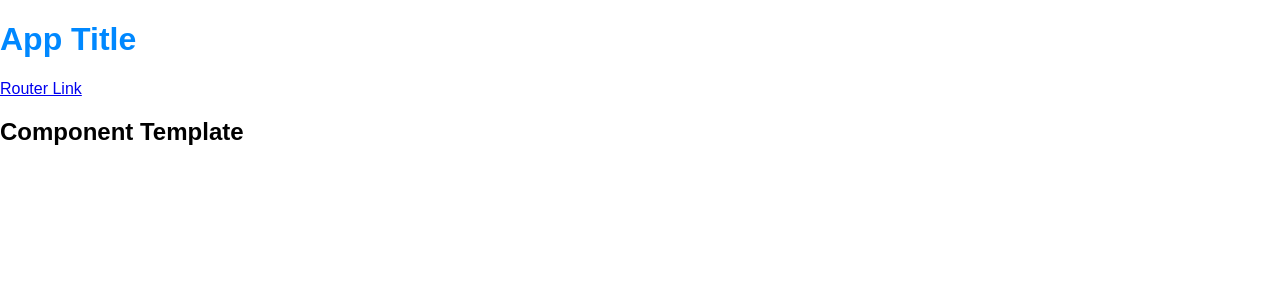
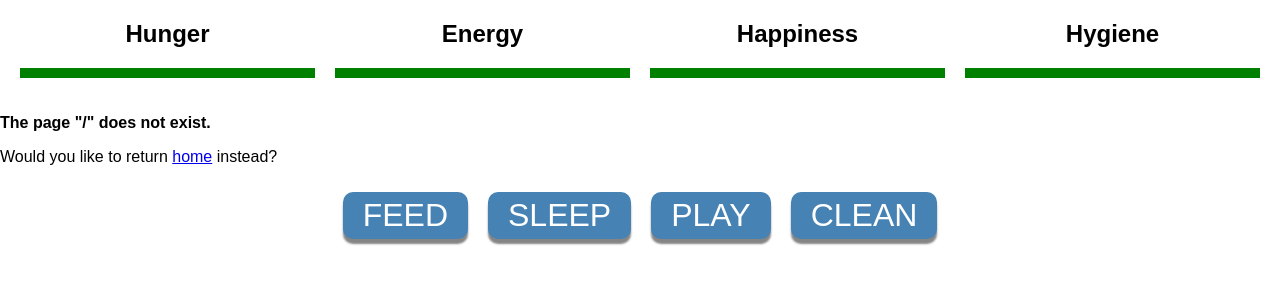
Before and after one commit to cbutton01/react-tamagotchi, a React app: page / in a window 1280 px wide. Shown: the top 300 px of the page. Built offline with nearby package versions, Linux system fonts and the light colour scheme.

Commit message:
add styles and content to status bar and action bar.

```diff
--- /dev/null
+++ b/src/components/ActionBar.jsx
@@ -0,0 +1,34 @@
+import React from 'react';
+
+function ActionBar() {
+  return (
+    <section>
+      <style jsx>
+        {`
+          section {
+            display: flex;
+            justify-content: center;
+          }
+
+          button {
+            border: none;
+            box-shadow: 0 5px 2px 0 #3339;
+            border-radius: 10px;
+            padding: 5px 20px;
+            text-transform: uppercase;
+            font-size: 2rem;
+            color: white;
+            margin: 10px;
+            background-color: steelblue;
+          }
+          `}
+      </style>
+      <button>Feed</button>
+      <button>Sleep</button>
+      <button>Play</button>
+      <button>Clean</button>
+    </section>
+  );
+}
+
+export default ActionBar;
--- a/src/components/App.jsx
+++ b/src/components/App.jsx
@@ -1,7 +1,7 @@
 import React from 'react';
 import Error404 from './Error404';
-import Header from './Header';
-import Component from './Component';
+import ActionBar from './ActionBar';
+import StatusBar from './StatusBar';
 import { Switch, Route } from 'react-router-dom';
 
 function App() {
@@ -20,11 +20,11 @@ function App() {
           }
         `}
       </style>
-      <Header/>
+      <StatusBar/>
       <Switch>
-        <Route exact path='/' component={Component}/>
         <Route component={Error404}/>
       </Switch>
+      <ActionBar/>
     </div>
   );
 }
--- a/src/components/Component.jsx
+++ /dev/null
@@ -1,9 +0,0 @@
-import React from 'react';
-
-function Component() {
-  return (
-    <h2>Component Template</h2>
-  );
-}
-
-export default Component;
--- a/src/components/Header.jsx
+++ /dev/null
@@ -1,13 +0,0 @@
-import React from 'react';
-import { Link } from 'react-router-dom';
-
-function Header() {
-  return (
-    <div>
-      <h1>App Title</h1>
-      <Link to="/">Router Link</Link>
-    </div>
-  );
-}
-
-export default Header;
--- /dev/null
+++ b/src/components/StatusBar.jsx
@@ -0,0 +1,48 @@
+import React from 'react';
+
+function StatusBar() {
+  return (
+    <section>
+      <style jsx>
+        {`
+          section {
+            display: grid;
+            grid-template-columns: 1fr 1fr 1fr 1fr;
+            grid-gap: 20px;
+            padding: 0 20px 20px;
+          }
+
+          div {
+            display: flex;
+            flex-direction: column;
+            align-items: center;
+          }
+
+          .meter {
+            height: 10px;
+            width: 100%;
+            background-color: green;
+          }
+          `}
+        </style>
+        <div>
+          <h2>Hunger</h2>
+          <div className='meter'></div>
+        </div>
+        <div>
+          <h2>Energy</h2>
+          <div className='meter'></div>
+        </div>
+        <div>
+          <h2>Happiness</h2>
+          <div className='meter'></div>
+        </div>
+        <div>
+          <h2>Hygiene</h2>
+          <div className='meter'></div>
+        </div>
+      </section>
+    );
+  }
+
+  export default StatusBar;
```
